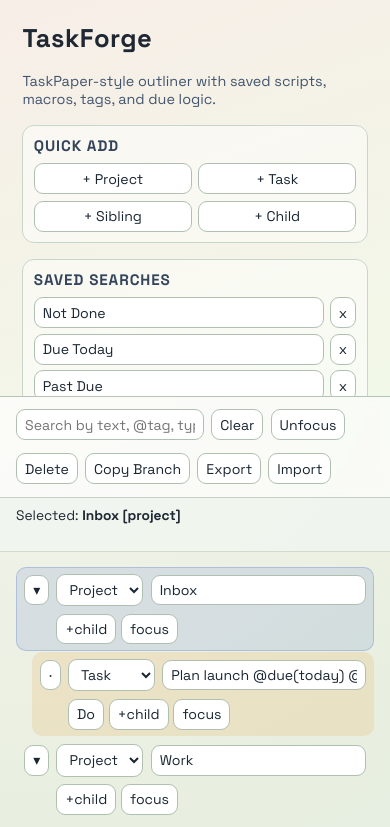
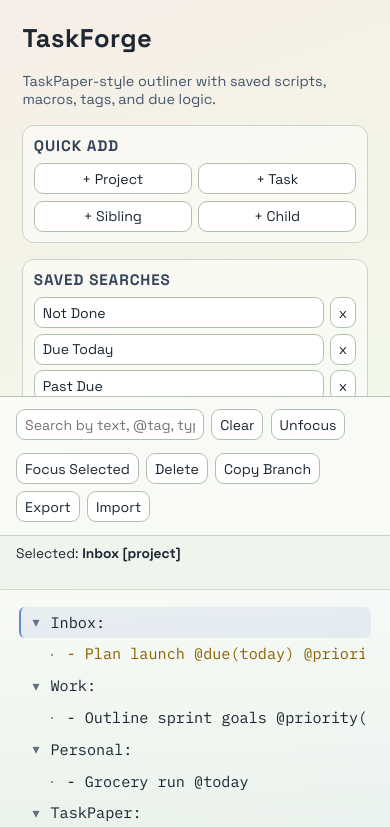
Before and after one commit to RazaS/tasks, a React (Vite) app: page / in a window 390 px wide. Shown: the top 827 px of the page. Built offline with nearby package versions, Linux system fonts and the light colour scheme.

Commit message:
Refactor main editor to plain-text TaskPaper input

```diff
--- a/src/App.css
+++ b/src/App.css
@@ -127,24 +127,25 @@
 }
 
 .editor {
-  padding: 0.85rem 1rem 1.3rem;
+  padding: 1rem 1.2rem 1.3rem;
   overflow-y: auto;
+  background: linear-gradient(180deg, rgba(253, 254, 253, 0.74) 0%, rgba(236, 243, 238, 0.52) 100%);
 }
 
 .row {
   display: grid;
-  grid-template-columns: auto auto 1fr auto;
-  gap: 0.45rem;
+  grid-template-columns: auto 1fr;
+  gap: 0.35rem;
   align-items: center;
-  padding: 0.32rem 0.45rem;
-  border-radius: 10px;
-  margin: 0.12rem 0;
-  border: 1px solid transparent;
+  padding: 0.18rem 0.38rem;
+  border-radius: 6px;
+  margin: 0.06rem 0;
+  border-left: 2px solid transparent;
 }
 
 .row.selected {
-  background: rgba(51, 95, 196, 0.12);
-  border-color: rgba(51, 95, 196, 0.24);
+  background: rgba(51, 95, 196, 0.08);
+  border-left-color: rgba(51, 95, 196, 0.7);
 }
 
 .row.done .line {
@@ -152,16 +153,16 @@
   color: #64717e;
 }
 
-.row.pastDue {
-  background: rgba(192, 26, 55, 0.1);
+.row.pastDue .line {
+  color: #9a2c34;
 }
 
-.row.dueToday {
-  background: rgba(226, 130, 6, 0.13);
+.row.dueToday .line {
+  color: #8a6000;
 }
 
-.row.dueTomorrow {
-  background: rgba(32, 117, 76, 0.1);
+.row.dueTomorrow .line {
+  color: #176648;
 }
 
 .row.depth-1 {
@@ -191,16 +192,31 @@
 
 .line {
   width: 100%;
+  border: 0;
+  background: transparent;
+  border-radius: 0;
+  padding: 0.12rem 0;
+  font-family: 'IBM Plex Mono', monospace;
+  font-size: 1rem;
+  line-height: 1.4;
 }
 
-.row-actions {
-  display: flex;
-  gap: 0.3rem;
+.line:focus {
+  outline: none;
 }
 
-.checkbox.checked {
-  background: #1d7d52;
-  color: #fff;
+.collapse {
+  border: 0;
+  background: transparent;
+  color: #607187;
+  padding: 0;
+  width: 1.1rem;
+  min-height: 1.1rem;
+  border-radius: 4px;
+}
+
+.collapse:hover {
+  background: rgba(80, 110, 148, 0.12);
 }
 
 .hints {
@@ -284,26 +300,15 @@ button:focus {
   }
 
   .row {
-    grid-template-columns: auto auto 1fr;
-    grid-template-areas:
-      'collapse kind input'
-      '. actions actions';
+    grid-template-columns: auto 1fr;
   }
 
   .collapse {
-    grid-area: collapse;
-  }
-
-  .kind {
-    grid-area: kind;
+    align-self: start;
+    margin-top: 0.2rem;
   }
 
   .line {
-    grid-area: input;
-  }
-
-  .row-actions {
-    grid-area: actions;
-    justify-content: flex-start;
+    font-size: 0.95rem;
   }
 }
--- a/src/App.tsx
+++ b/src/App.tsx
@@ -153,6 +153,43 @@ function priorityValue(item: TaskItem): number {
   }
 
   return parsed;
+}
+
+function lineTextForItem(item: TaskItem): string {
+  const payload = editableText(item);
+
+  if (item.kind === 'task') {
+    return payload.length > 0 ? `- ${payload}` : '- ';
+  }
+
+  if (item.kind === 'project') {
+    return `${payload}:`;
+  }
+
+  return payload;
+}
+
+function parseLineInput(raw: string): { kind: ItemKind; title: string; tags: Record<string, TagValue> } {
+  const trimmed = raw.trim();
+
+  let kind: ItemKind = 'note';
+  let payload = trimmed;
+
+  if (trimmed.startsWith('- ')) {
+    kind = 'task';
+    payload = trimmed.slice(2).trim();
+  } else if (trimmed.endsWith(':')) {
+    kind = 'project';
+    payload = trimmed.slice(0, -1).trim();
+  }
+
+  const parsed = parseEditableText(payload);
+
+  return {
+    kind,
+    title: parsed.title,
+    tags: parsed.tags,
+  };
 }
 
 function App() {
@@ -434,21 +471,9 @@ function App() {
     });
   };
 
-  const setItemKind = (id: string, kind: ItemKind) => {
-    mutateDoc((draft) => {
-      const item = draft.items[id];
-      if (!item) {
-        return;
-      }
-
-      item.kind = kind;
-      item.updatedAt = nowIso();
-    });
-  };
-
   const setItemText = (id: string, rawValue: string) => {
     const expanded = applyMacros(rawValue, doc.macros);
-    const parsed = parseEditableText(expanded);
+    const parsed = parseLineInput(expanded);
 
     mutateDoc((draft) => {
       const item = draft.items[id];
@@ -456,8 +481,50 @@ function App() {
         return;
       }
 
+      const nextTags: Record<string, TagValue> = { ...parsed.tags };
+
+      if (nextTags.today === true && nextTags.due === undefined) {
+        nextTags.due = normalizeDateValue('today');
+      }
+
+      if (nextTags.tomorrow === true && nextTags.due === undefined) {
+        nextTags.due = normalizeDateValue('tomorrow');
+      }
+
+      if (typeof nextTags.due === 'string') {
+        nextTags.due = normalizeDateValue(nextTags.due);
+      }
+
+      if (nextTags.done === true) {
+        nextTags.done = formatDateTime(new Date());
+      }
+
+      delete nextTags.dueToday;
+      delete nextTags.dueTomorrow;
+      delete nextTags.pastDue;
+
+      const dueStatus = dueStatusFor({
+        ...item,
+        kind: parsed.kind,
+        title: parsed.title,
+        tags: nextTags,
+      });
+
+      if (dueStatus === 'dueToday') {
+        nextTags.dueToday = true;
+      }
+
+      if (dueStatus === 'dueTomorrow') {
+        nextTags.dueTomorrow = true;
+      }
+
+      if (dueStatus === 'pastDue') {
+        nextTags.pastDue = true;
+      }
+
+      item.kind = parsed.kind;
       item.title = parsed.title;
-      item.tags = parsed.tags;
+      item.tags = nextTags;
       item.updatedAt = nowIso();
     });
   };
@@ -1010,66 +1077,15 @@ function App() {
             {item.children.length === 0 ? '·' : item.collapsed ? '▸' : '▾'}
           </button>
 
-          <select
-            className="kind"
-            value={item.kind}
-            onClick={(event) => event.stopPropagation()}
-            onChange={(event) => setItemKind(id, event.target.value as ItemKind)}
-            title="Item type"
-          >
-            <option value="project">Project</option>
-            <option value="task">Task</option>
-            <option value="note">Note</option>
-          </select>
-
           <input
             className="line"
-            value={editableText(item)}
+            value={lineTextForItem(item)}
             onFocus={() => selectItem(id)}
             onClick={(event) => event.stopPropagation()}
             onChange={(event) => setItemText(id, event.target.value)}
             onKeyDown={onKeyDown}
-            placeholder="Type title and tags like @due(2026-03-06)"
+            placeholder="Type plain text patterns: - task @due(today), Project:, note"
           />
-
-          <div className="row-actions">
-            {item.kind === 'task' && (
-              <button
-                type="button"
-                className={`checkbox ${done ? 'checked' : ''}`}
-                onClick={(event) => {
-                  event.stopPropagation();
-                  toggleDone(id);
-                }}
-                title="Toggle done"
-              >
-                {done ? 'Done' : 'Do'}
-              </button>
-            )}
-
-            <button
-              type="button"
-              onClick={(event) => {
-                event.stopPropagation();
-                selectItem(id);
-                addChild('task');
-              }}
-              title="Add child task"
-            >
-              +child
-            </button>
-
-            <button
-              type="button"
-              onClick={(event) => {
-                event.stopPropagation();
-                setDoc((previous) => ({ ...previous, focusId: id }));
-              }}
-              title="Focus branch"
-            >
-              focus
-            </button>
-          </div>
         </div>
 
         {openChildren && item.children.map((childId) => renderTree(childId, depth + 1))}
@@ -1211,6 +1227,18 @@ function App() {
           </div>
 
           <div className="right">
+            <button
+              type="button"
+              onClick={() => {
+                if (!doc.selectedId) {
+                  return;
+                }
+
+                setDoc((previous) => ({ ...previous, focusId: previous.selectedId }));
+              }}
+            >
+              Focus Selected
+            </button>
             <button type="button" onClick={deleteSelected}>
               Delete
             </button>
```
